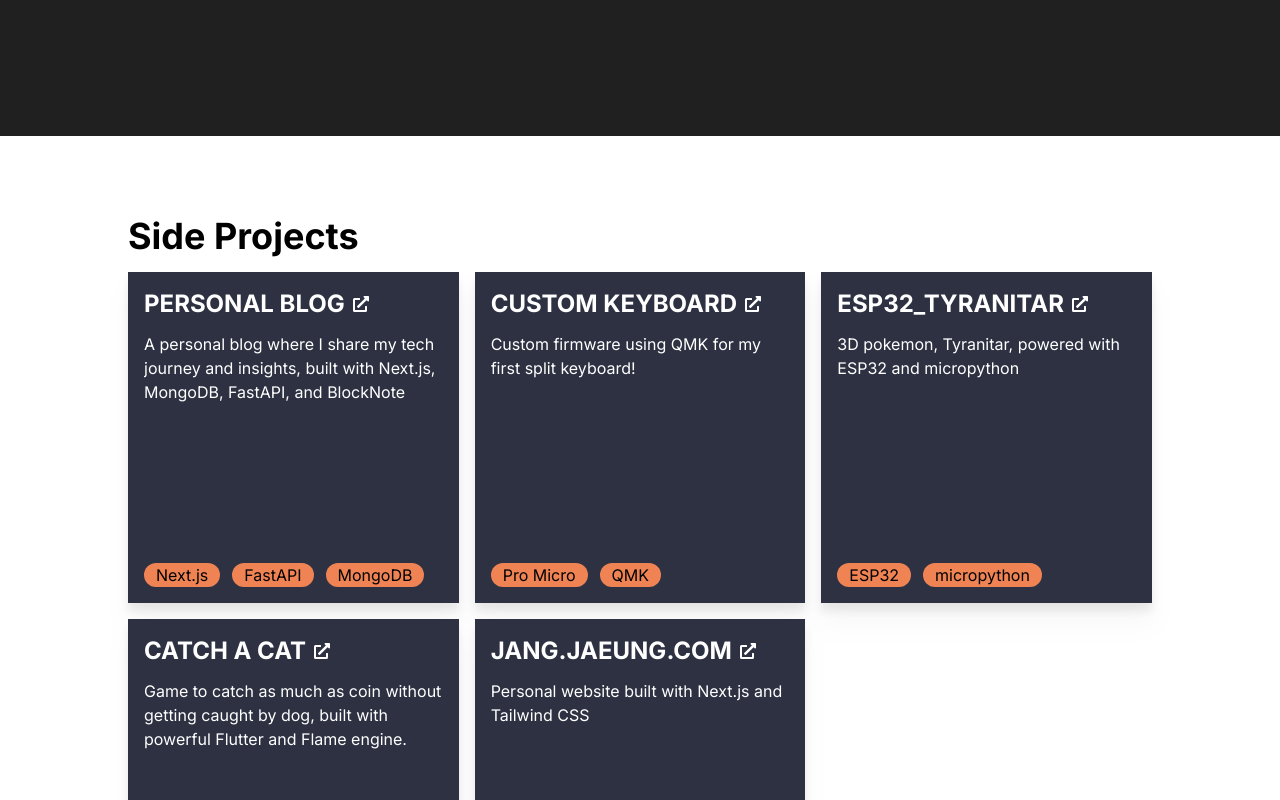
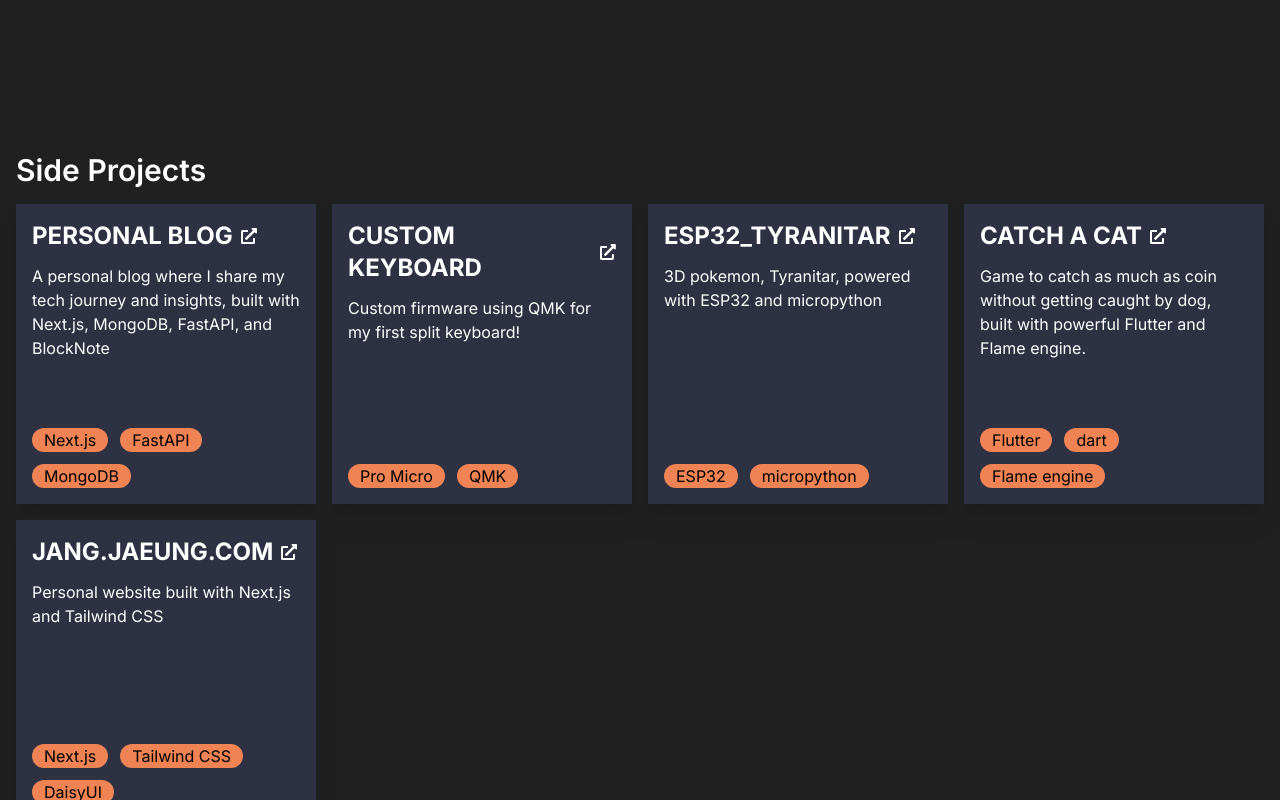
Before and after one commit to JaeungJayJang/personal_website, a Next.js app: page / in a window 1280 px wide. Shown: the part 1000-1800 px from the top of the page. Built offline with nearby package versions, Linux system fonts and the light colour scheme.

Commit message:
refactor: simplify Projects component layout and improve styling

```diff
--- a/app/components/projects.tsx
+++ b/app/components/projects.tsx
@@ -1,7 +1,6 @@
 import React from "react";
 
 import ProjectCard from "./general/project";
-import Container from "./general/container";
 import LoadMoreButton from "./general/load_more_button";
 
 interface dataProps {
@@ -30,12 +29,14 @@ const Projects = () => {
     let data = getData();
 
     return (
-        <Container id="projects" >
-            <div className="flex flex-col justify-center items-left gap-4">
-                <h2 className="text-4xl font-bold text-black">
+        <div id="projects" className="h-full bg-background">
+            <div className="flex flex-col justify-center items-center gap-4 p-4 bg-background">
+                <div className="flex flex-row justify-center h-full pb-20 max-w-screen-xl text-white w-full">
+                    <div className="w-full flex flex-col gap-4">
+                        <h2 className="text-3xl font-semibold">
                             Side Projects
                         </h2>
-                <div className="flex flex-col gap-4 drop-shadow-xl lg:flex-row lg:grid lg:grid-cols-3">
+                        <div className="flex flex-col gap-4 drop-shadow-xl lg:flex-row md:grid md:grid-cols-3 lg:grid-cols-4">
                             {data && data.length > 0 ?
                                 data.map((project, i) => {
                                     return (
@@ -56,13 +57,10 @@ const Projects = () => {
                                 </div>
                             }
                         </div>
-
-                {/* {
-                    data && (data.length > LIMIT) &&
-                    <LoadMoreButton />
-                } */}
                     </div>
-        </Container>
+                </div>
+            </div>
+        </div>
     )
 }
 
```
Lines whose indentation alone changed are shown as unchanged.
